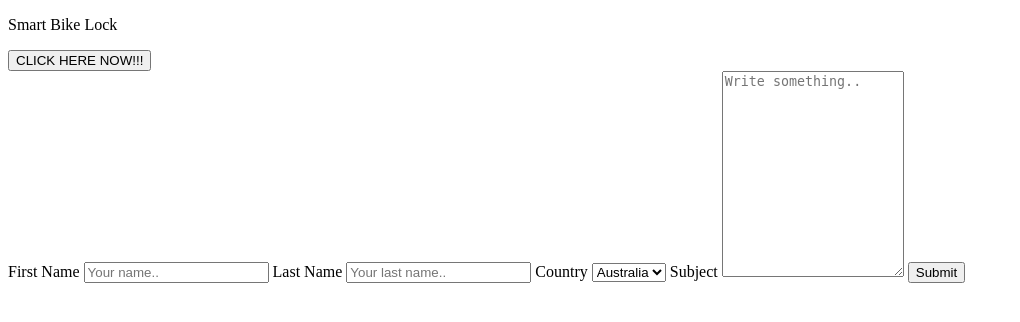
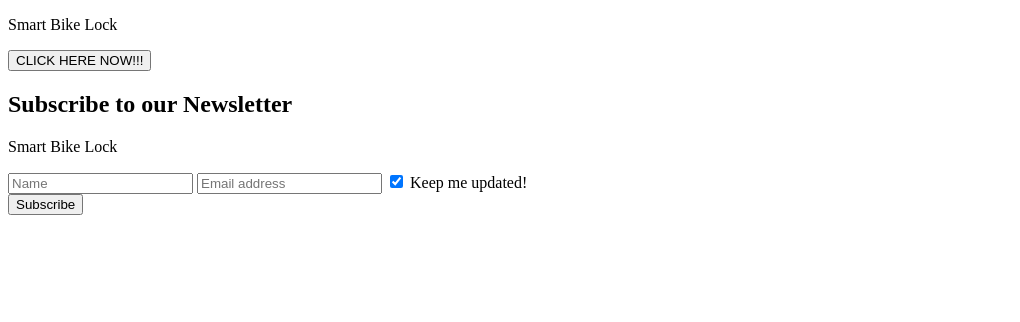
Before and after one commit to yessenbayev/Pharo, a Python web app: template template/index.html in a window 1280 px wide. Shown: the top 322 px of the page, without its empty margins (0-1020 px from the left). Run offline with Jinja, Linux system fonts and the light colour scheme; the template is opened without the code that fills it, so the values that code supplies are empty.

Commit message:
Update index.html
I made a newsletter sign-up form as Ramsin mentioned :)

```diff
--- a/template/index.html
+++ b/template/index.html
@@ -14,28 +14,23 @@
         {% endblock %}
     </body>
 
-	<div class="container">
-  <form action="action_page.php">
+<form action="action_page.php">
+  <div class="container">
+    <h2>Subscribe to our Newsletter</h2>
+    <p>Smart Bike Lock</p>
+  </div>
 
-    <label for="fname">First Name</label>
-    <input type="text" id="fname" name="firstname" placeholder="Your name..">
+  <div class="container" style="background-color:white">
+    <input type="text" placeholder="Name" name="name" required>
+    <input type="text" placeholder="Email address" name="mail" required>
+    <label>
+      <input type="checkbox" checked="checked" name="subscribe"> Keep me updated!
+    </label>
+  </div>
 
-    <label for="lname">Last Name</label>
-    <input type="text" id="lname" name="lastname" placeholder="Your last name..">
-
-    <label for="country">Country</label>
-    <select id="country" name="country">
-      <option value="australia">Australia</option>
-      <option value="canada">Canada</option>
-      <option value="usa">USA</option>
-    </select>
-
-    <label for="subject">Subject</label>
-    <textarea id="subject" name="subject" placeholder="Write something.." style="height:200px"></textarea>
-
-    <input type="submit" value="Submit">
-
-  </form>
-</div>
+  <div class="container">
+    <input type="submit" value="Subscribe">
+  </div>
+</form>
 
 </html>
```
